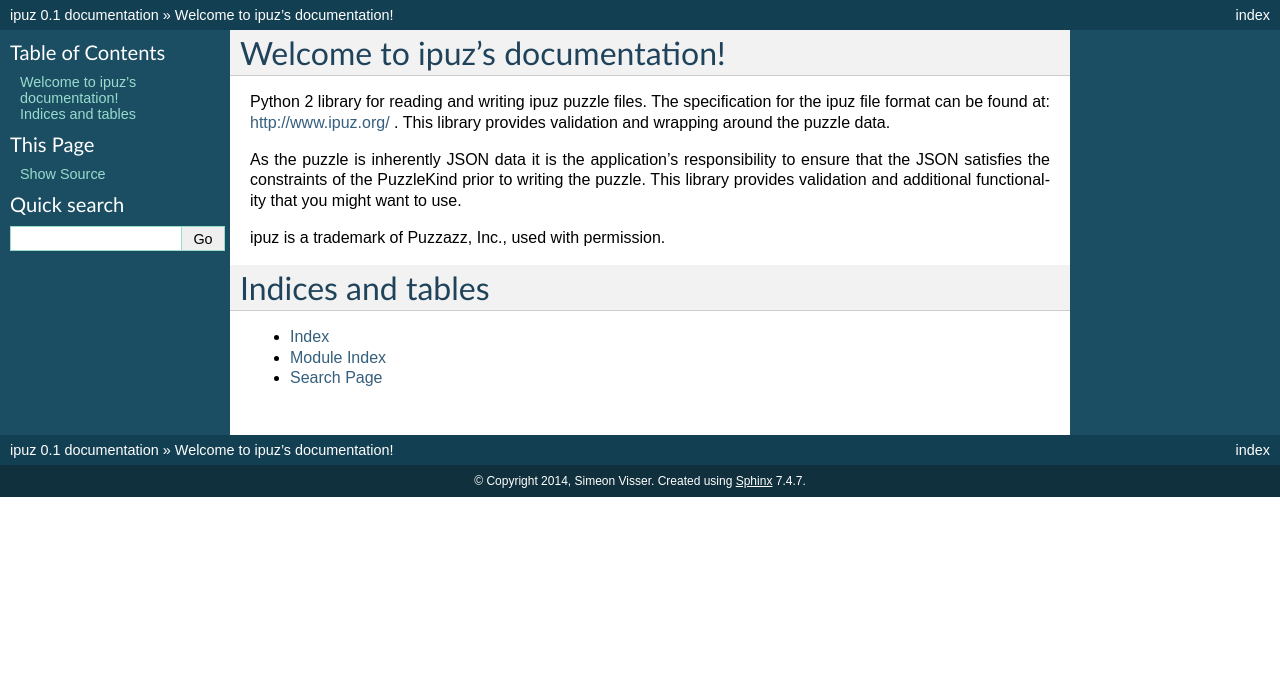
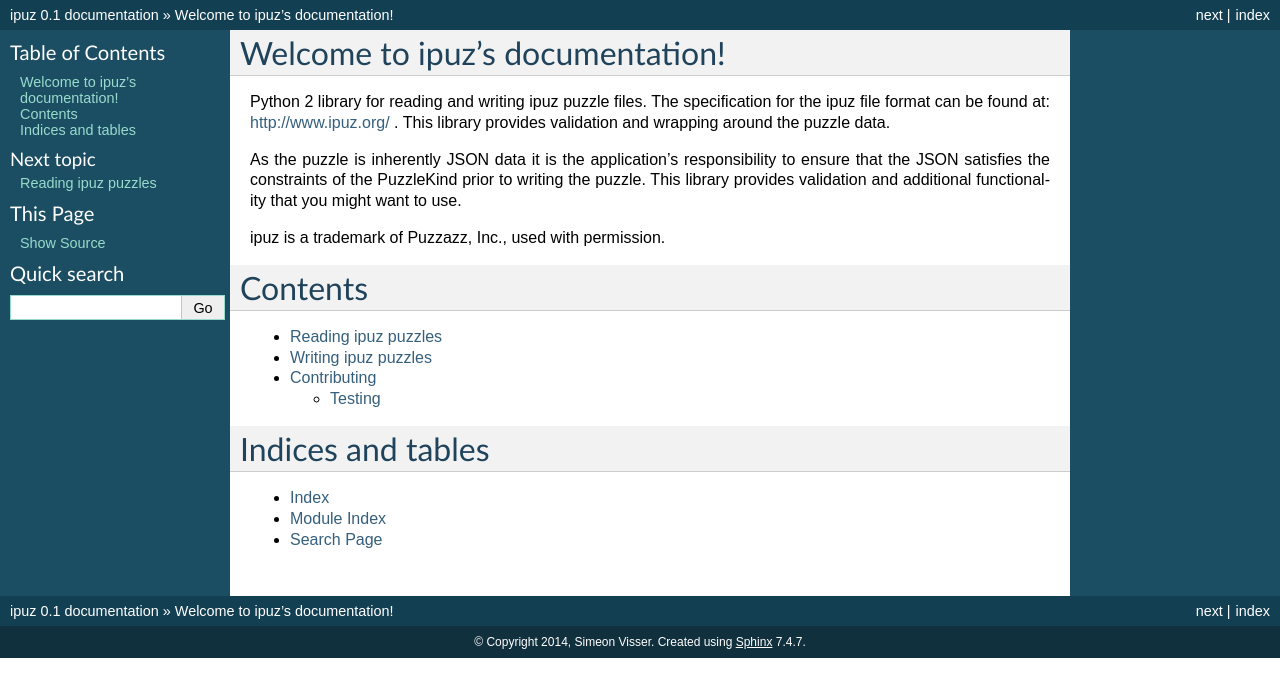
Before and after one commit to svisser/ipuz, a Sphinx documentation site: the page built from docs/index.rst, in a window 1280 px wide. Shown: the top 697 px of the page. Built offline with Sphinx 7.4.7, drawn with Linux system fonts in a browser that asks for light colours.

```diff
--- a/docs/index.rst
+++ b/docs/index.rst
@@ -17,9 +17,15 @@ functionality that you might want to use.
 
 ipuz is a trademark of Puzzazz, Inc., used with permission.
 
+Contents
+========
+
 .. toctree::
    :maxdepth: 2
 
+   reading
+   writing
+   contributing
 
 
 Indices and tables
```
Also changed, not shown: README.md (+2 -51 lines), docs/contributing.rst (added, +17 -0 lines), docs/reading.rst (added, +21 -0 lines), docs/writing.rst (added, +25 -0 lines).
